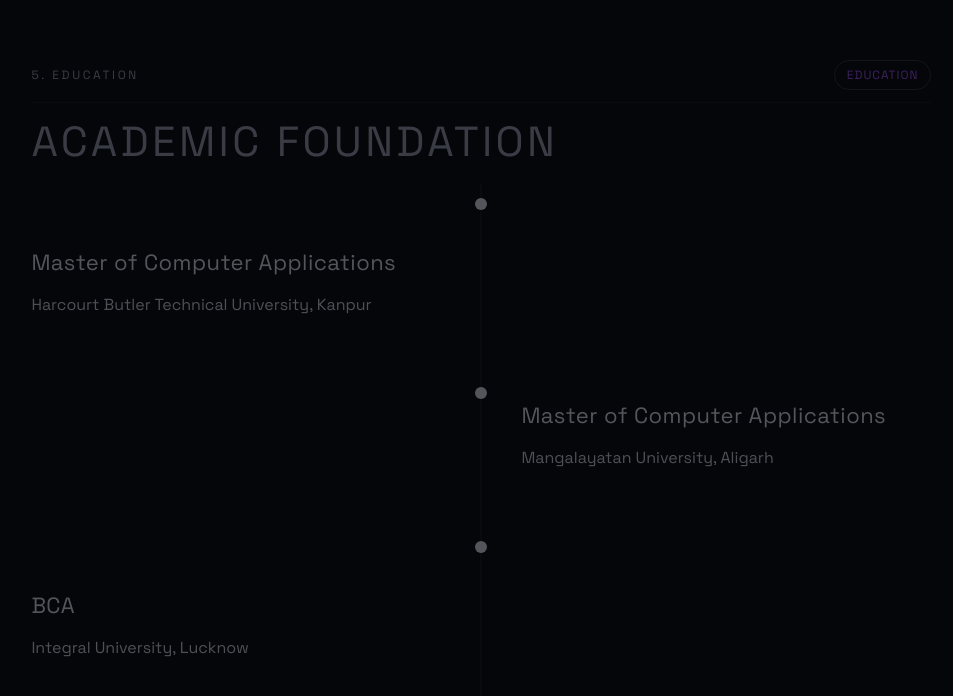
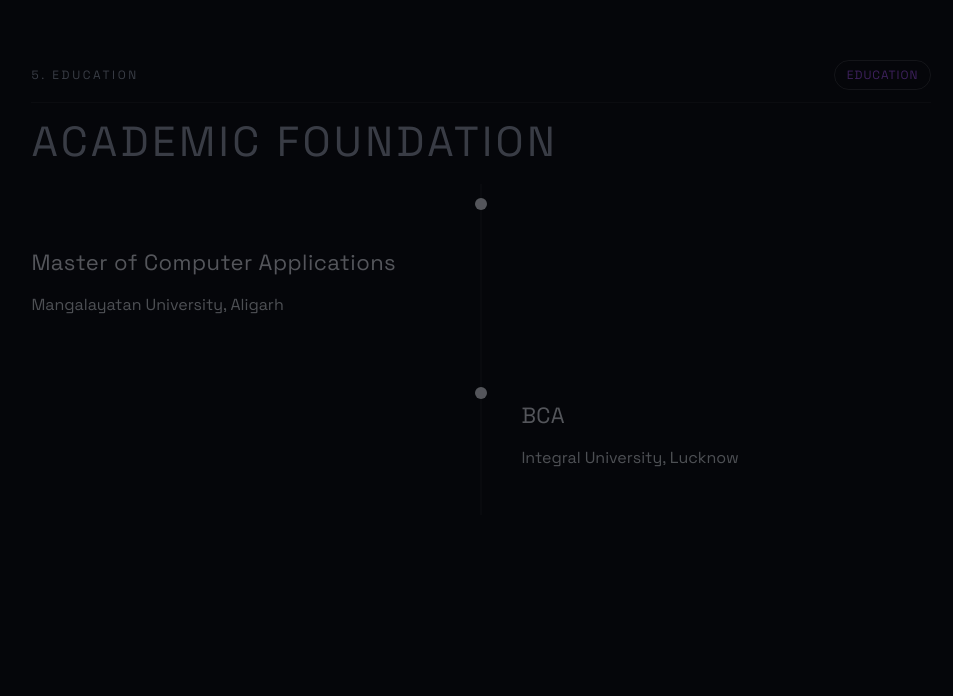
Before and after one commit to dipanshuraz/Portfolio-reactJS, a Next.js app: page / in a window 1280 px wide. Shown: the part 5497-6193 px from the top of the page, without its empty margins (199-1152 px from the left). Built offline with nearby package versions, Linux system fonts and the light colour scheme; a web font is replaced by a local one.

Commit message:
Update resumeData.ts

```diff
--- a/app/components/resumeData.ts
+++ b/app/components/resumeData.ts
@@ -208,11 +208,6 @@
   ],
   education: [
     {
-      school: "Harcourt Butler Technical University, Kanpur",
-      degree: "Master of Computer Applications",
-      period: "Oct 2022 - Oct 2024"
-    },
-    {
       school: "Mangalayatan University, Aligarh",
       degree: "Master of Computer Applications",
       period: "Oct 2022 - Oct 2024"
```
